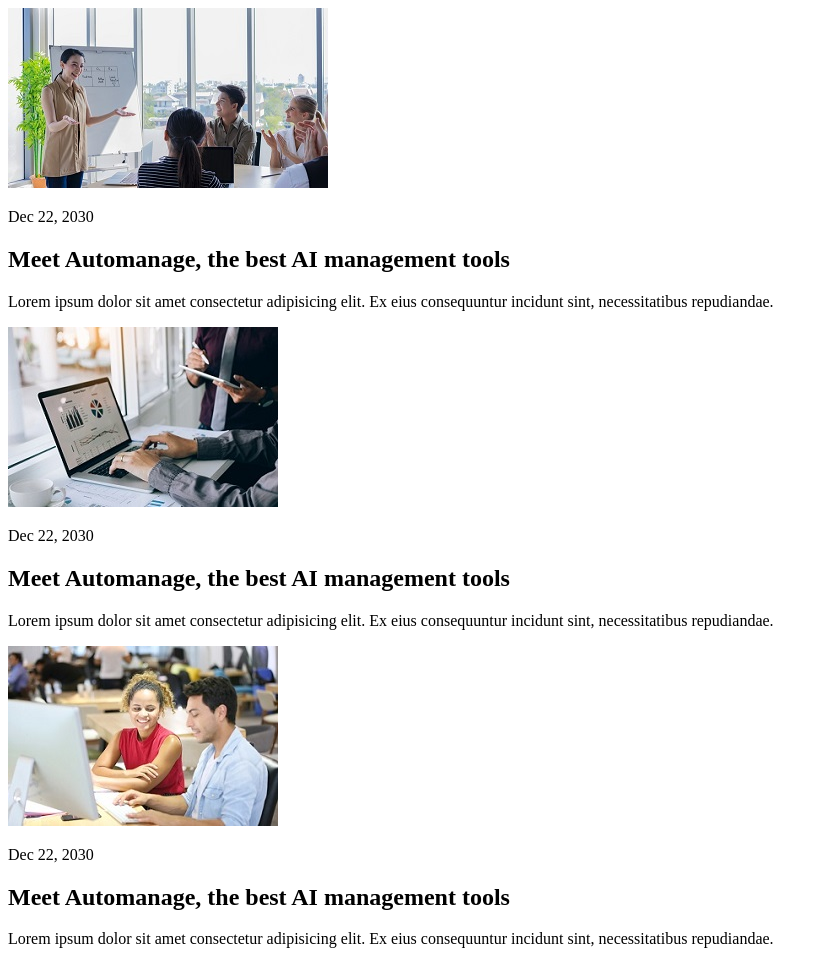
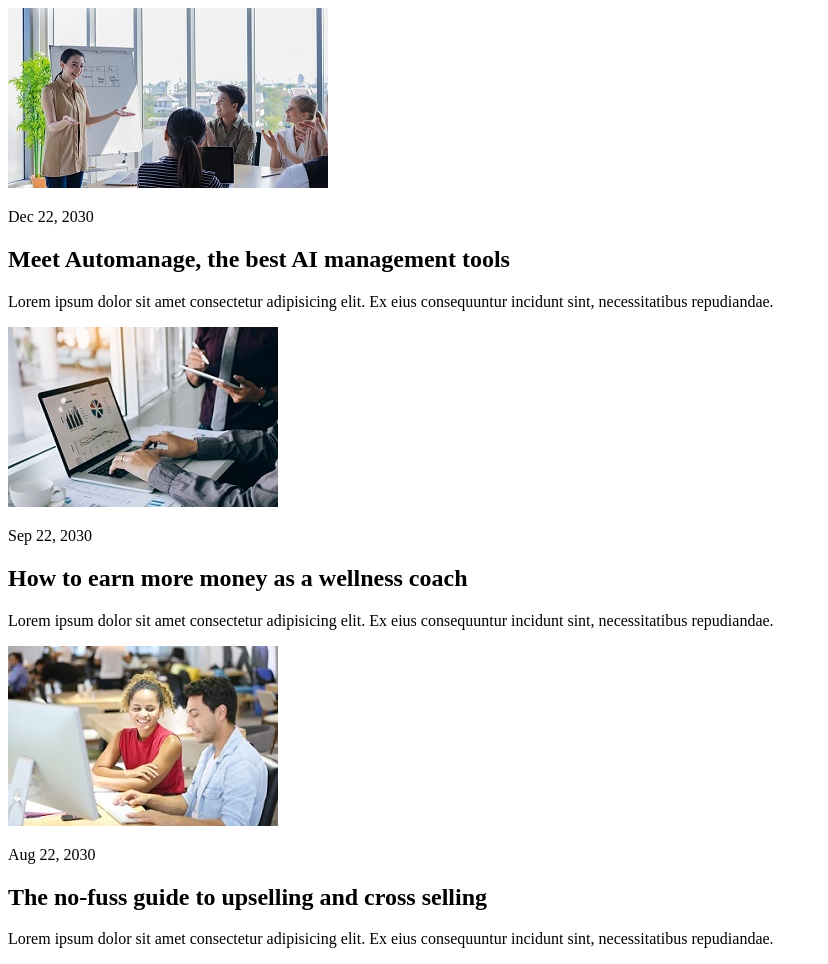
Before and after one commit to JAMAL-MOHAMED-JALDESA-2893/flex-blog_post-side_by_side, a plain HTML site: page index.html in a window 1280 px wide. Shown: the whole page, without its empty margins (0-828 px from the left). Drawn offline with Linux system fonts and the light colour scheme.

Commit message:
changed headings

```diff
--- a/index.html
+++ b/index.html
@@ -34,10 +34,10 @@
           alt="presentation"
         />
         <p class="blog-posts__post--date">
-          Dec 22, 2030
+          Sep 22, 2030
         </p>
         <h2 class="blog-posts__post--title">
-          Meet Automanage, the best AI management tools
+          How to earn more money as a wellness coach
         </h2>
         <p class="blog-posts__post--description">
           Lorem ipsum dolor sit amet consectetur adipisicing elit. Ex eius
@@ -52,10 +52,10 @@
           alt="presentation"
         />
         <p class="blog-posts__post--date">
-          Dec 22, 2030
+          Aug 22, 2030
         </p>
         <h2 class="blog-posts__post--title">
-          Meet Automanage, the best AI management tools
+          The no-fuss guide to upselling and cross selling
         </h2>
         <p class="blog-posts__post--description">
           Lorem ipsum dolor sit amet consectetur adipisicing elit. Ex eius
```
